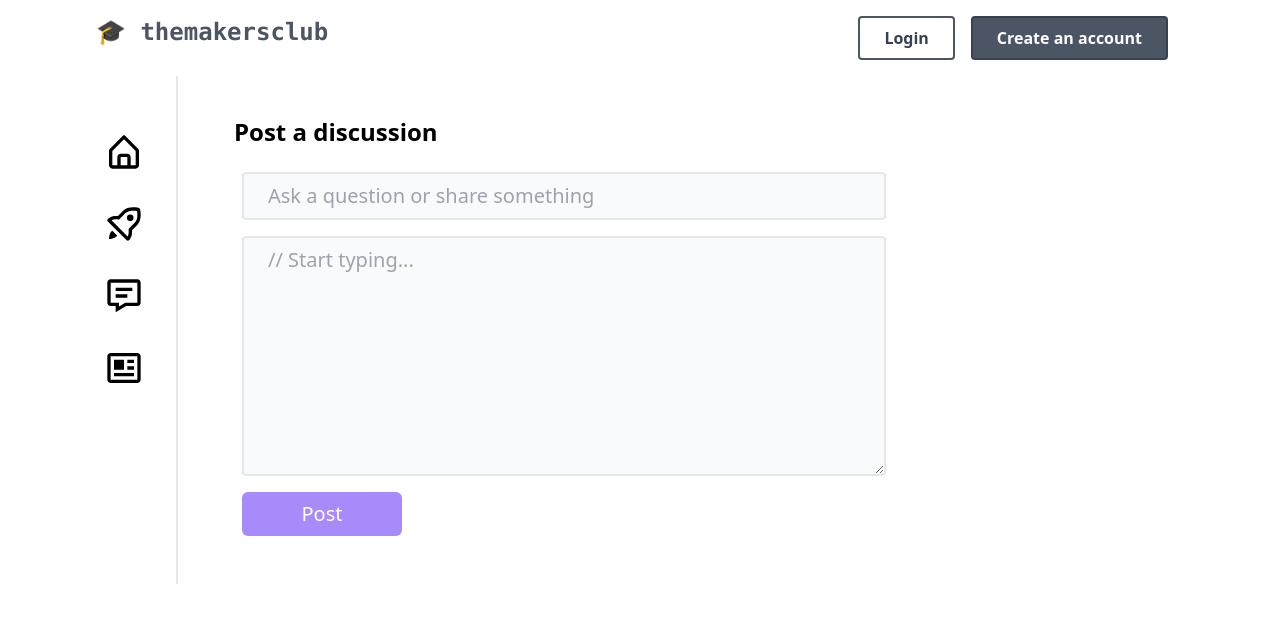
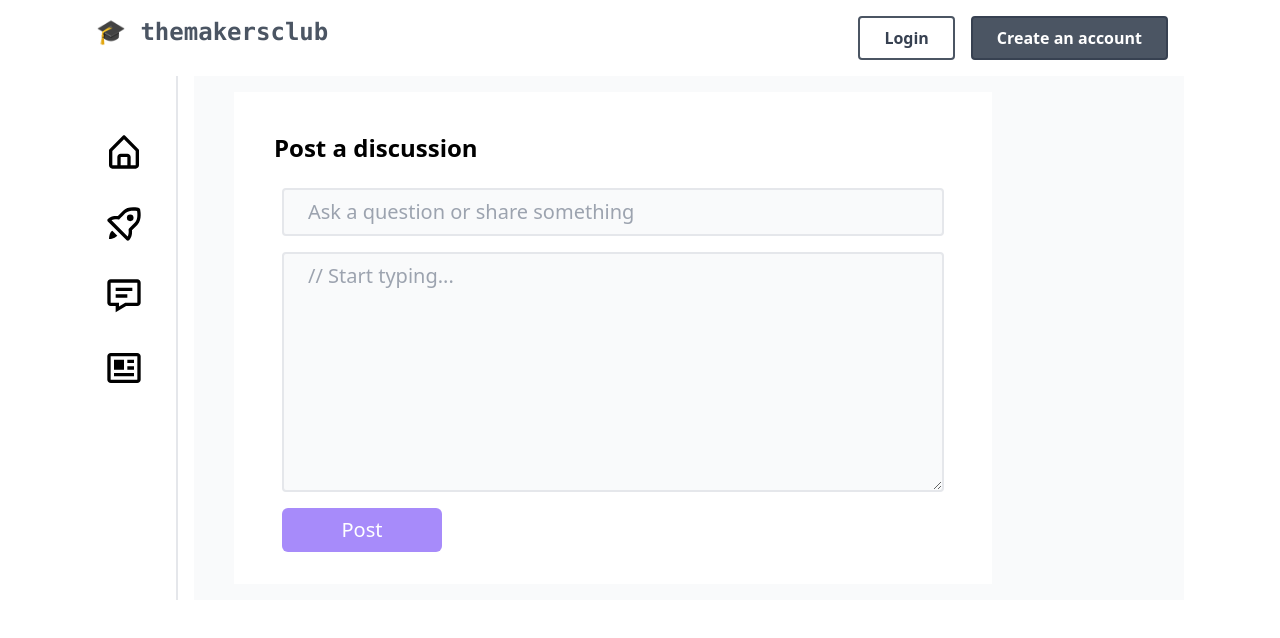
Before and after one commit to rutikwankhade/themakersclub, a React (Create React App) app: page /post-discussion in a window 1280 px wide. Shown: the top 638 px of the page. Built offline with nearby package versions, Linux system fonts and the light colour scheme; no server answers.

Commit message:
add link to discussions and improve ui

```diff
--- a/src/pages/Discussions.js
+++ b/src/pages/Discussions.js
@@ -1,4 +1,5 @@
 import React from 'react';
+import { Link } from 'react-router-dom'
 import DiscussPostcard from '../components/DiscussPostCard';
 
 const Discussions = () => {
@@ -16,14 +17,15 @@ const Discussions = () => {
 
                 </div>
 
-                <div className="w-4/12 flex flex-col items-center ">
-                    <button className="  px-6 sticky cursor-pointer top-20 m-4 bg-purple-400 text-white rounded-full text-center p-2 text-2xl font-semibold">
-                        Start a discussion
-                    </button>
+                <div className="w-4/12 flex flex-col items-center">
+                    <Link to="/post-discussion" className="sticky top-20">
+                        <button className="px-6 cursor-pointer m-4 bg-purple-400 hover:bg-purple-500 focus:outline-none text-white rounded-full text-center p-2 text-2xl font-semibold">
+                            Start a discussion
+                        </button>
 
+                    </Link>
 
-
-                    <div className=" sticky top-36 m-4 bg-pink-100 p-4 rounded border-l-8 border-pink-200">
+                    <div className=" sticky top-40 m-4 bg-pink-100 p-4 rounded border-l-8 border-pink-200">
                         <h1 className="text-2xl font-semibold">Discussions</h1>
                         <p className="text-lg py-2">Start a discuusion thread on a topic and invite people to share their thoughts and ideas.</p>
                     </div>
--- a/src/pages/PostNewDiscussion.js
+++ b/src/pages/PostNewDiscussion.js
@@ -1,11 +1,11 @@
 import React from 'react';
 const PostNewDiscussion = () => {
     return (
-        <div className="">
+        <div className="bg-gray-50  px-10 py-4">
 
-            <div className="m-10 w-8/12 ">
+            <div className="w-10/12 bg-white p-6 px-10">
             <h1 className="text-2xl font-semibold my-4">Post a discussion</h1>
-            <div className="flex flex-col justify-center ">
+            <div className="flex flex-col  justify-center ">
                 <input
                     type="text"
                     placeholder="Ask a question or share something"
```
